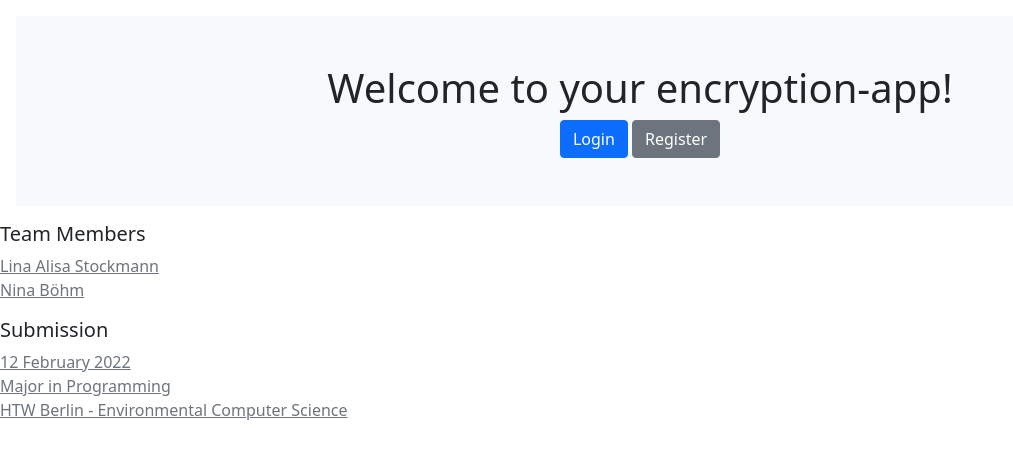
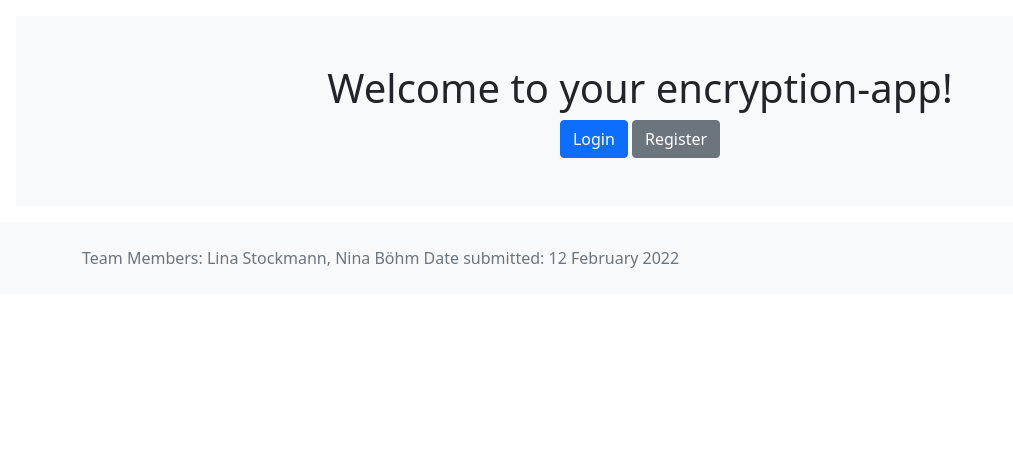
Before and after one commit to ninabohm/encrypt-app, a Flask app: page / in a window 1280 px wide. Shown: the part 72-531 px from the top of the page, without its empty margins (0-1013 px from the left). Run offline with Flask 2, Linux system fonts and the light colour scheme.

Commit message:
change footer style

```diff
--- a/templates/footer.html
+++ b/templates/footer.html
@@ -1,20 +1,8 @@
 <html>
-    <footer class="footer">
-        <div class="col-6 col-md">
-            <h5>Team Members</h5>
-            <ul class="list-unstyled text-small">
-                <li><a class="text-muted">Lina Alisa Stockmann</a></li>
-                <li><a class="text-muted">Nina Böhm</a></li>
-            </ul>
-        </div>
-        <div class="col-6 col-md">
-            <h5>Submission</h5>
-            <ul class="list-unstyled text-small">
-                <li><a class="text-muted">12 February 2022</a></li>
-                <li><a class="text-muted">Major in Programming</a></li>
-                <li><a class="text-muted">HTW Berlin - Environmental Computer Science</a></li>
-            </ul>
-        </div>
-    </footer>
-    {% block content %} {% endblock %}
+<footer class="footer mt-auto py-4 bg-light">
+    <div class="container">
+        <span class="text-muted">Team Members: Lina Stockmann, Nina Böhm</span>
+        <span class="text-muted">Date submitted: 12 February 2022</span>
+    </div>
+</footer>
 </html>
```
